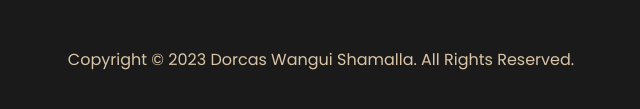
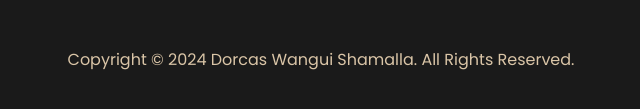
Before and after one commit to craeldevelopers/dorcaswangui, a plain HTML site: page education.html in a window 1280 px wide. Shown: the part 2225-2334 px from the top of the page, 319-959 px from the left. Drawn offline with Linux system fonts and the light colour scheme.

Commit message:
Update education.html

```diff
--- a/education.html
+++ b/education.html
@@ -660,6 +660,6 @@
           </ul>
         </div>
       </nav>
-      <p>Copyright &#169; 2023 Dorcas Wangui Shamalla. All Rights Reserved.</p>
+      <p>Copyright &#169; 2024 Dorcas Wangui Shamalla. All Rights Reserved.</p>
     </footer>
     <script src="script.js"></script>
```
